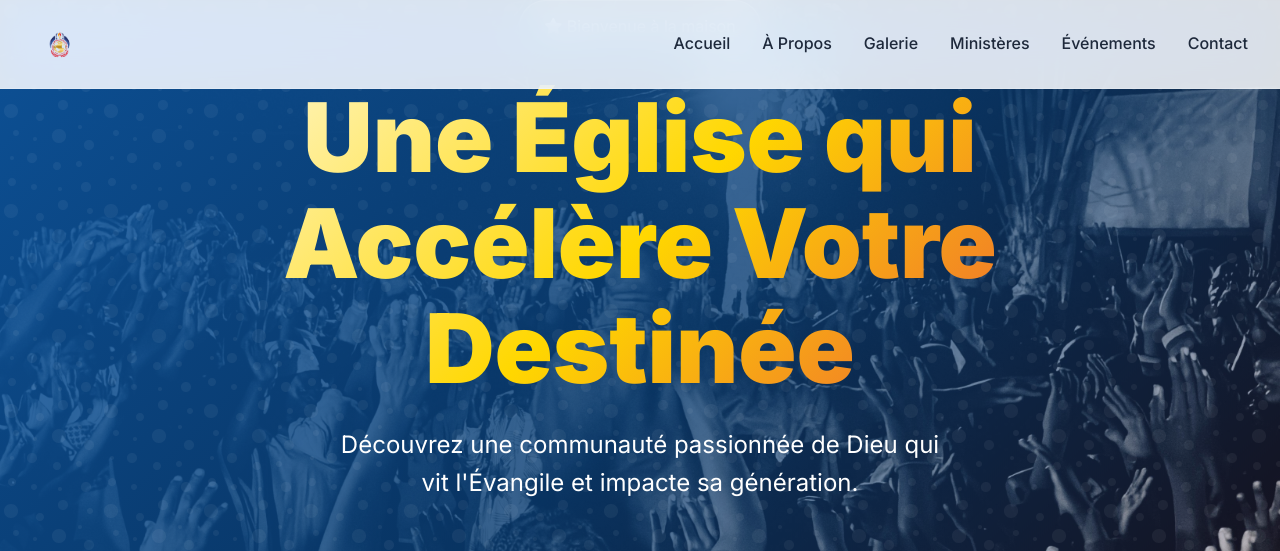
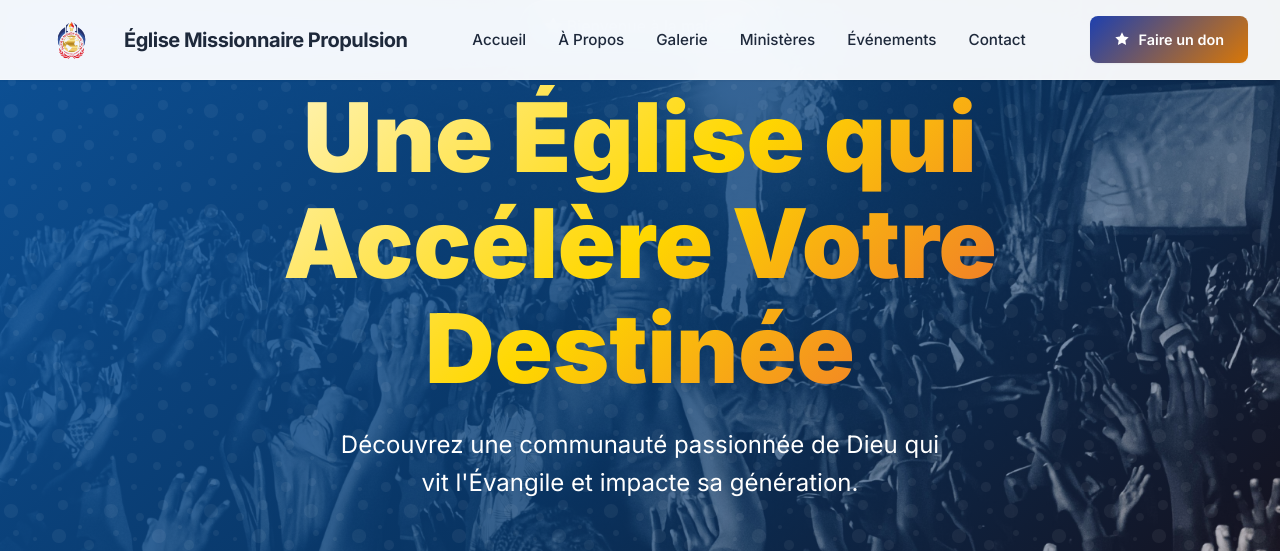
Before and after one commit to Jeovany-Afana/SiteVitrineEgliseFrance, a Django app: page / in a window 1280 px wide. Shown: the top 551 px of the page. Run offline with Django 5.2, Linux system fonts and the light colour scheme; grey boxes are pictures that could not be loaded.

Commit message:
Apport des modifications demandées

```diff
--- a/templates/gallery.html
+++ b/templates/gallery.html
@@ -724,13 +724,9 @@
                     <i class="fas fa-hand-holding-heart"></i>
                     Nous Rejoindre
                 </a>
-                <a href="/dons" class="btn-secondary">
+                <a href="https://www.leetchi.com/fr/c/mission-kairos-tour-237--cameroun-2025-1092322?utm_source=copylink&utm_medium=social_sharing" target="_blank" class="btn-secondary">
                     <i class="fas fa-donate"></i>
                     Soutenir
-                </a>
-                <a href="/visite" class="btn-secondary">
-                    <i class="fas fa-church"></i>
-                    Nous Visiter
                 </a>
             </div>
         </div>
--- a/templates/includes/header.html
+++ b/templates/includes/header.html
@@ -2,6 +2,7 @@
 <html lang="en">
 <head>
     <meta charset="UTF-8">
+    <link rel="icon" href="/chemin/vers/votre/favicon.ico">
     <title>Title</title>
 </head>
 <body>
--- a/templates/includes/navbar.html
+++ b/templates/includes/navbar.html
@@ -2,18 +2,37 @@
 
 <nav class="prop-nav" id="propNav">
   <div class="prop-nav__container">
+    <!-- Logo et nom de l'église -->
     <a class="prop-nav__brand" href="{% url 'index' %}">
       <img
         class="prop-nav__logo-img"
         src="{% static 'images/LogoEglise.png' %}"
         alt="Église Missionnaire Propulsion — logo"
-    width="36" height="36"
+        width="40" height="40"
         decoding="async" loading="eager"
       />
+      <span class="prop-nav__brand-text">Église Missionnaire Propulsion</span>
     </a>
 
+    <!-- Navigation principale -->
+    <ul class="prop-nav__links" id="propNavPanel">
+      <li><a href="{% url 'index' %}" class="prop-nav__link">Accueil</a></li>
+      <li><a href="{% url 'about' %}" class="prop-nav__link">À Propos</a></li>
+      <li><a href="{% url 'gallery' %}" class="prop-nav__link">Galerie</a></li>
+      <li><a href="{% url 'ministeres' %}" class="prop-nav__link">Ministères</a></li>
+      <li><a href="{% url 'evenements' %}" class="prop-nav__link">Événements</a></li>
+      <li><a href="{% url 'contact' %}" class="prop-nav__link">Contact</a></li>
+    </ul>
 
-    <!-- Bouton burger -->
+    <!-- Bouton d'action -->
+    <a href="https://www.leetchi.com/fr/c/mission-kairos-tour-237--cameroun-2025-1092322?utm_source=copylink&utm_medium=social_sharing" class="prop-btn prop-btn--don">
+      <svg width="16" height="16" viewBox="0 0 24 24" fill="none" xmlns="http://www.w3.org/2000/svg">
+        <path d="M12 2L15.09 8.26L22 9.27L17 14.14L18.18 21.02L12 17.77L5.82 21.02L7 14.14L2 9.27L8.91 8.26L12 2Z" fill="currentColor"/>
+      </svg>
+      Faire un don
+    </a>
+
+    <!-- Bouton menu mobile -->
     <button class="prop-nav__toggle" id="propNavToggle"
             aria-label="Ouvrir le menu"
             aria-controls="propNavPanel"
@@ -22,28 +41,21 @@
       <span class="prop-nav__bar"></span>
       <span class="prop-nav__bar"></span>
     </button>
+  </div>
 
-    <!-- Liens (desktop horizontal / mobile off-canvas) -->
-    <ul class="prop-nav__links" id="propNavPanel">
-      <li><a href="{% url 'index' %}">Accueil</a></li>
-      <li><a href="{% url 'about' %}">À Propos</a></li>
-      <li><a href="{% url 'gallery' %}">Galerie</a></li>
-      <li><a href="{% url 'ministeres' %}">Ministères</a></li>
-      <li><a href="{% url 'evenements' %}">Événements</a></li>
-      <li><a href="{% url 'contact' %}">Contact</a></li>
-    </ul>
-
-  <!-- Overlay -->
-  <div class="prop-nav__backdrop" id="propNavBackdrop" hidden></div>
+  <!-- Overlay pour mobile -->
+  <div class="prop-nav__backdrop" id="propNavBackdrop"></div>
 </nav>
 
 <style>
 /* ----- Variables modernes ----- */
 :root {
-  --prop-primary: #2563eb;
-  --prop-primary-light: #3b82f6;
-  --prop-secondary: #ec4899;
-  --prop-secondary-light: #f472b6;
+  --prop-primary: #1e40af;       /* Bleu profond */
+  --prop-primary-light: #3b82f6; /* Bleu plus clair */
+  --prop-secondary: #dc2626;     /* Rouge */
+  --prop-secondary-light: #ef4444; /* Rouge plus clair */
+  --prop-accent: #d97706;        /* Or */
+  --prop-accent-light: #f59e0b;  /* Or plus clair */
   --prop-text: #1e293b;
   --prop-text-light: #64748b;
   --prop-white: #ffffff;
@@ -56,9 +68,11 @@
   --prop-shadow-md: 0 4px 6px -1px rgba(0, 0, 0, 0.1), 0 2px 4px -1px rgba(0, 0, 0, 0.06);
   --prop-shadow-lg: 0 10px 15px -3px rgba(0, 0, 0, 0.1), 0 4px 6px -2px rgba(0, 0, 0, 0.05);
   --prop-shadow-xl: 0 20px 25px -5px rgba(0, 0, 0, 0.1), 0 10px 10px -5px rgba(0, 0, 0, 0.04);
-  --prop-radius: 12px;
-  --prop-radius-lg: 16px;
+  --prop-radius: 8px;
+  --prop-radius-lg: 12px;
   --prop-transition: all 0.3s cubic-bezier(0.4, 0, 0.2, 1);
+  --prop-nav-height: 80px;
+  --prop-nav-height-scrolled: 70px;
 }
 
 /* ----- Reset et base ----- */
@@ -81,18 +95,19 @@ body {
   top: 0;
   left: 0;
   width: 100%;
-  background: rgba(255, 255, 255, 0.85);
+  height: var(--prop-nav-height);
+  background: rgba(255, 255, 255, 0.95);
   backdrop-filter: blur(20px) saturate(180%);
   -webkit-backdrop-filter: blur(20px) saturate(180%);
   border-bottom: 1px solid rgba(255, 255, 255, 0.2);
   z-index: 1000;
   transition: var(--prop-transition);
-  padding: 1rem 0;
+  box-shadow: var(--prop-shadow-sm);
 }
 
 .prop-nav--scrolled {
-  padding: 0.75rem 0;
-  background: rgba(255, 255, 255, 0.95);
+  height: var(--prop-nav-height-scrolled);
+  background: rgba(255, 255, 255, 0.98);
   box-shadow: var(--prop-shadow-md);
   border-bottom: 1px solid var(--prop-gray-200);
 }
@@ -103,41 +118,89 @@ body {
   padding: 0 1.5rem;
   display: flex;
   align-items: center;
-  gap: 1.5rem;
   justify-content: space-between;
+  height: 100%;
 }
 
 /* ----- Brand ----- */
 .prop-nav__brand {
   display: flex;
   align-items: center;
-  gap: 0.5rem;
-  font-weight: 800;
+  gap: 0.75rem;
   text-decoration: none;
-  font-size: 1.5rem;
-  letter-spacing: -0.025em;
-  color: var(--prop-text);
   transition: var(--prop-transition);
 }
 
-.prop-nav__logo {
-  display: flex;
-  align-items: center;
-  justify-content: center;
+.prop-nav__logo-img {
+  width: 80px;
+  height: 80px;
+  object-fit: contain;
+  border-radius: var(--prop-radius);
+  transition: var(--prop-transition);
+}
+
+.prop-nav--scrolled .prop-nav__logo-img {
   width: 36px;
   height: 36px;
-  background: linear-gradient(135deg, var(--prop-primary), var(--prop-secondary));
-  color: var(--prop-white);
-  border-radius: 10px;
+}
+
+.prop-nav__brand-text {
+  font-weight: 700;
   font-size: 1.25rem;
-  font-weight: 900;
+  color: var(--prop-text);
+  letter-spacing: -0.025em;
+  transition: var(--prop-transition);
+}
+
+.prop-nav--scrolled .prop-nav__brand-text {
+  font-size: 1.1rem;
 }
 
 .prop-nav__brand:hover {
   transform: translateY(-1px);
 }
 
-/* ----- CTA (desktop) ----- */
+/* ----- Navigation ----- */
+.prop-nav__links {
+  list-style: none;
+  display: flex;
+  gap: 2rem;
+  align-items: center;
+  margin: 0;
+  padding: 0;
+}
+
+.prop-nav__link {
+  text-decoration: none;
+  color: var(--prop-text);
+  font-weight: 500;
+  position: relative;
+  padding: 0.5rem 0;
+  transition: var(--prop-transition);
+  font-size: 0.95rem;
+}
+
+.prop-nav__link::after {
+  content: "";
+  position: absolute;
+  left: 0;
+  bottom: 0;
+  height: 2px;
+  width: 0;
+  background: linear-gradient(90deg, var(--prop-primary), var(--prop-accent));
+  transition: width 0.3s ease;
+  border-radius: 2px;
+}
+
+.prop-nav__link:hover {
+  color: var(--prop-primary);
+}
+
+.prop-nav__link:hover::after {
+  width: 100%;
+}
+
+/* ----- Bouton CTA ----- */
 .prop-btn {
   display: inline-flex;
   align-items: center;
@@ -149,6 +212,9 @@ body {
   transition: var(--prop-transition);
   position: relative;
   overflow: hidden;
+  font-size: 0.9rem;
+  border: none;
+  cursor: pointer;
 }
 
 .prop-btn::before {
@@ -168,7 +234,7 @@ body {
 
 .prop-btn--don {
   color: var(--prop-white);
-  background: linear-gradient(135deg, var(--prop-primary), var(--prop-secondary));
+  background: linear-gradient(135deg, var(--prop-primary), var(--prop-accent));
   box-shadow: var(--prop-shadow-sm);
 }
 
@@ -177,44 +243,7 @@ body {
   box-shadow: var(--prop-shadow-lg);
 }
 
-/* ----- Liens desktop ----- */
-.prop-nav__links {
-  list-style: none;
-  display: flex;
-  gap: 2rem;
-  align-items: center;
-}
-
-.prop-nav__links a {
-  text-decoration: none;
-  color: var(--prop-text);
-  font-weight: 500;
-  position: relative;
-  padding: 0.5rem 0;
-  transition: var(--prop-transition);
-}
-
-.prop-nav__links a::after {
-  content: "";
-  position: absolute;
-  left: 0;
-  bottom: 0;
-  height: 2px;
-  width: 0;
-  background: linear-gradient(90deg, var(--prop-primary), var(--prop-secondary));
-  transition: width 0.3s ease;
-  border-radius: 2px;
-}
-
-.prop-nav__links a:hover {
-  color: var(--prop-primary);
-}
-
-.prop-nav__links a:hover::after {
-  width: 100%;
-}
-
-/* ----- Burger (desktop hidden) ----- */
+/* ----- Bouton burger ----- */
 .prop-nav__toggle {
   display: none;
   width: 44px;
@@ -374,44 +392,17 @@ body {
   }
 }
 
-/* =========================
-   Logo brand – tailles fluides
-   ========================= */
-:root{
-  --prop-logo-size: 56px;          /* taille desktop */
-  --prop-logo-size-mobile: 48px;   /* taille mobile */
-  --prop-logo-size-scrolled: 44px; /* taille quand la nav est scrollée */
+/* Mobile très petit */
+@media (max-width: 480px) {
+  .prop-nav__container {
+    padding: 0 1rem;
   }
 
-.prop-nav__brand { gap: .75rem; }
-
-/* Image du logo */
-.prop-nav__logo-img{
-  width: var(--prop-logo-size);
-  height: var(--prop-logo-size);
-  display: block;
-  object-fit: contain;
-  /* retire l'arrondi si ton logo n'est pas carré */
-  border-radius: 0;
-  /* dé-snap la ligne de base pour un alignement nickel */
-  vertical-align: middle;
-}
-
-/* Réduction légère en mode scrolled */
-.prop-nav--scrolled .prop-nav__logo-img{
-  width: var(--prop-logo-size-scrolled);
-  height: var(--prop-logo-size-scrolled);
-}
-
-/* Mobile: un peu plus compact */
-@media (max-width: 480px){
-  .prop-nav__logo-img{
-    width: var(--prop-logo-size-mobile);
-    height: var(--prop-logo-size-mobile);
+  .prop-btn {
+    padding: 0.6rem 1rem;
+    font-size: 0.85rem;
   }
 }
-
-
 </style>
 
 <script>
--- a/templates/index.html
+++ b/templates/index.html
@@ -12,6 +12,8 @@
 <head>
     <meta charset="UTF-8">
     <meta name="viewport" content="width=device-width, initial-scale=1.0">
+    <link rel="icon" href="../../static/images/LogoEglise.png">
+
     <title>Église Missionnaire Propulsion - Une Foi Qui Transforme</title>
 
     <!-- Fonts & Icons -->
```
Also changed, not shown: other parts of templates/includes/navbar.html (+8 -19 lines), templates/includes/hero.html (+31 -11 lines). Lines whose indentation alone changed are shown as unchanged.
